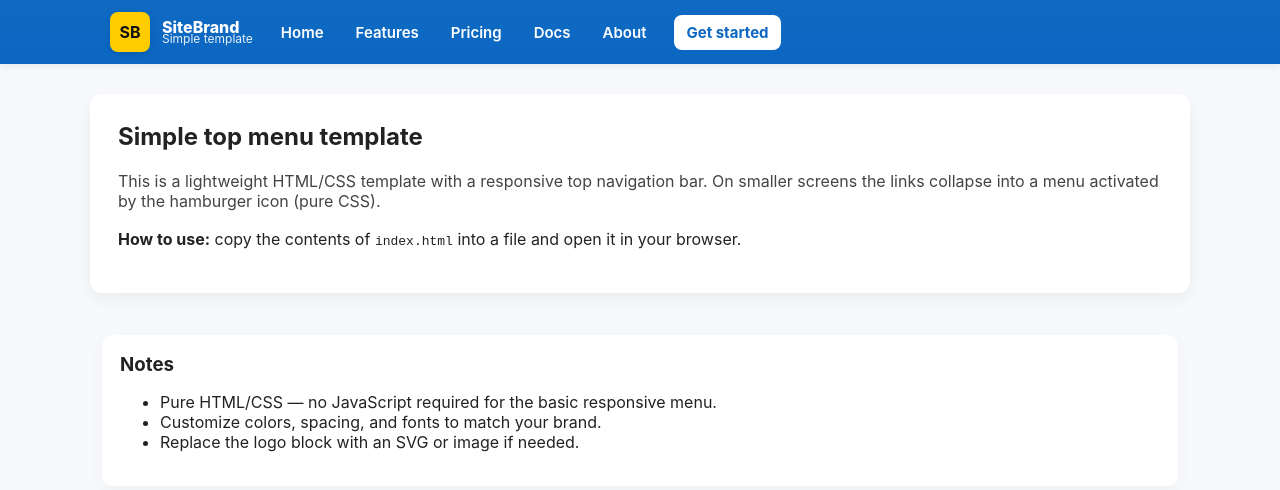
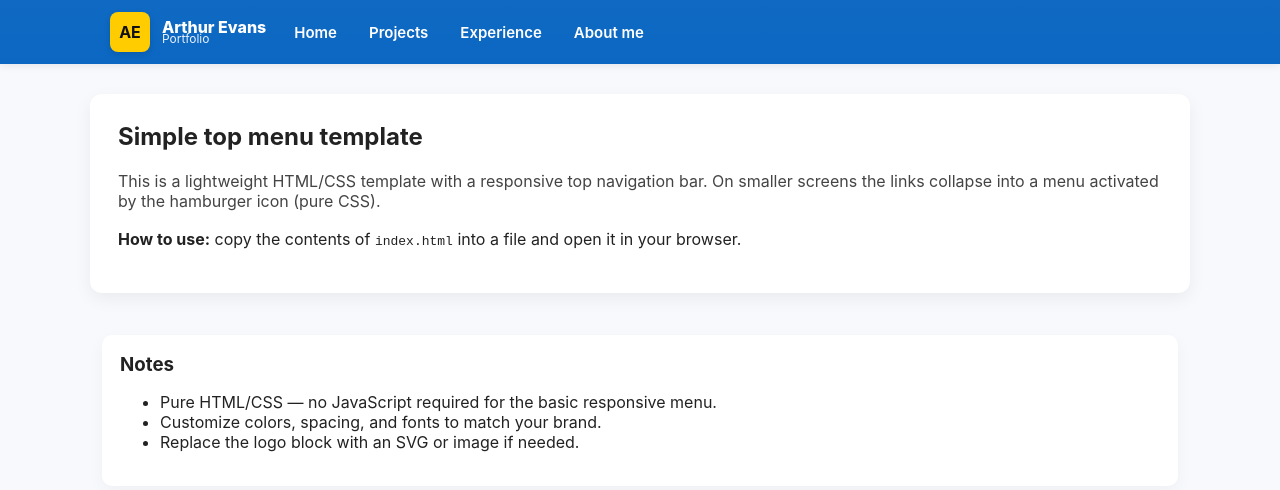
Before and after one commit to 20aevans-byte/20aevans-byte.github.io, a plain HTML site: page about.html in a window 1280 px wide. Drawn offline with Linux system fonts and the light colour scheme.

Commit message:
Update title and navigation links in about.html

```diff
--- a/about.html
+++ b/about.html
@@ -3,7 +3,7 @@
 <head>
   <meta charset="utf-8" />
   <meta name="viewport" content="width=device-width,initial-scale=1" />
-  <title>Simple Top Menu Template</title>
+  <title>Arthur Evans - Portfolio</title>
   <style>
     :root{
       --bg:#f7f9fc;
@@ -95,10 +95,10 @@
   <header class="nav" role="banner">
     <div class="wrap">
       <a class="brand" href="#">
-        <div class="logo">SB</div>
+        <div class="logo">AE</div>
         <div style="line-height:1;">
-          <div style="font-weight:800">SiteBrand</div>
-          <div style="font-size:12px;opacity:0.9;margin-top:-2px">Simple template</div>
+          <div style="font-weight:800">Arthur Evans</div>
+          <div style="font-size:12px;opacity:0.9;margin-top:-2px">Portfolio</div>
         </div>
       </a>
 
@@ -113,12 +113,10 @@
 
       <nav role="navigation" aria-label="Main navigation">
         <ul>
-          <li><a href="#">Home</a></li>
-          <li><a href="#">Features</a></li>
-          <li><a href="#">Pricing</a></li>
-          <li><a href="#">Docs</a></li>
-          <li><a href="#">About</a></li>
-          <li><a class="cta" href="#">Get started</a></li>
+          <li><a href="index.html">Home</a></li>
+          <li><a href="project.html">Projects</a></li>
+          <li><a href="experience.html">Experience</a></li>
+          <li><a href="about.html">About me</a></li>
         </ul>
       </nav>
     </div>
```
